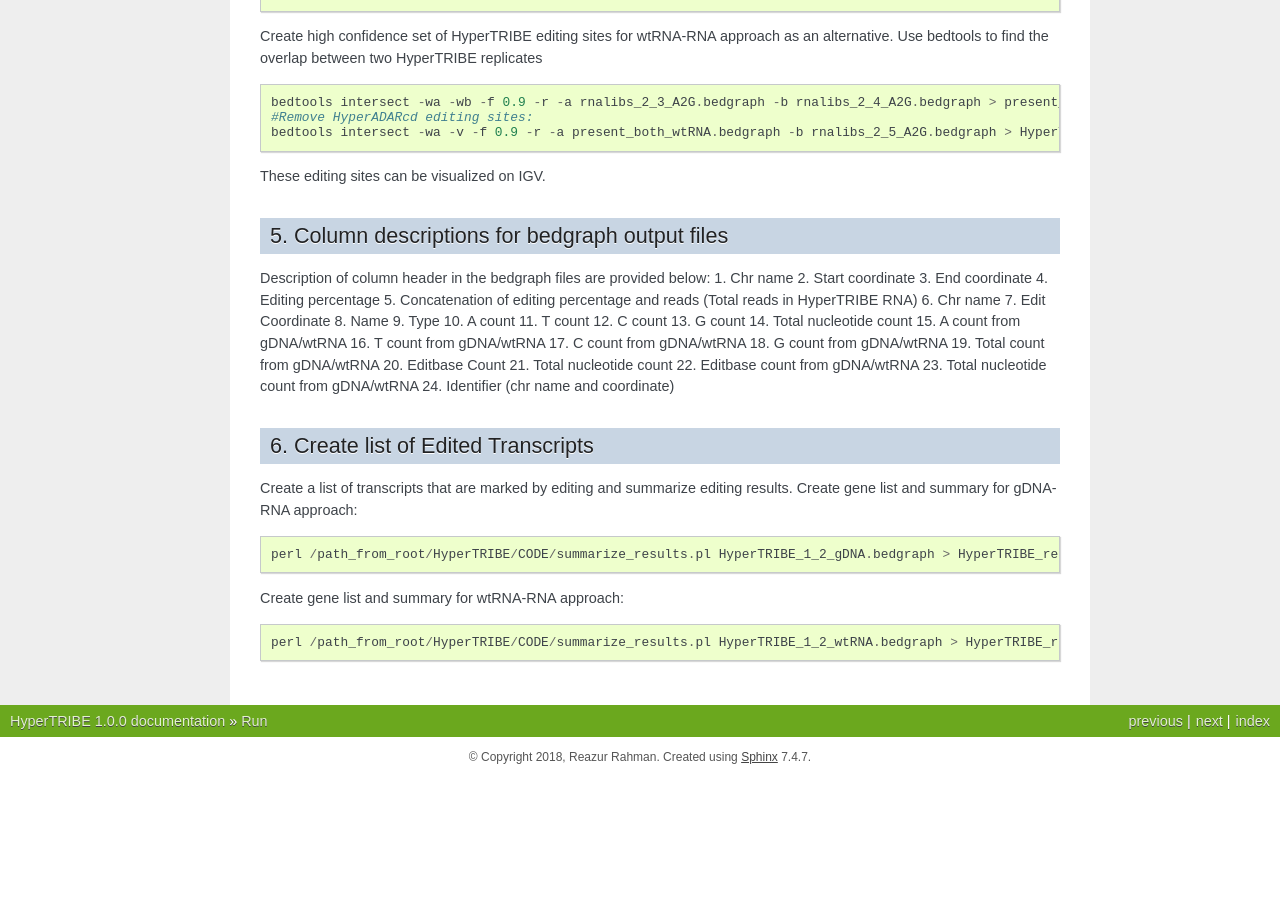
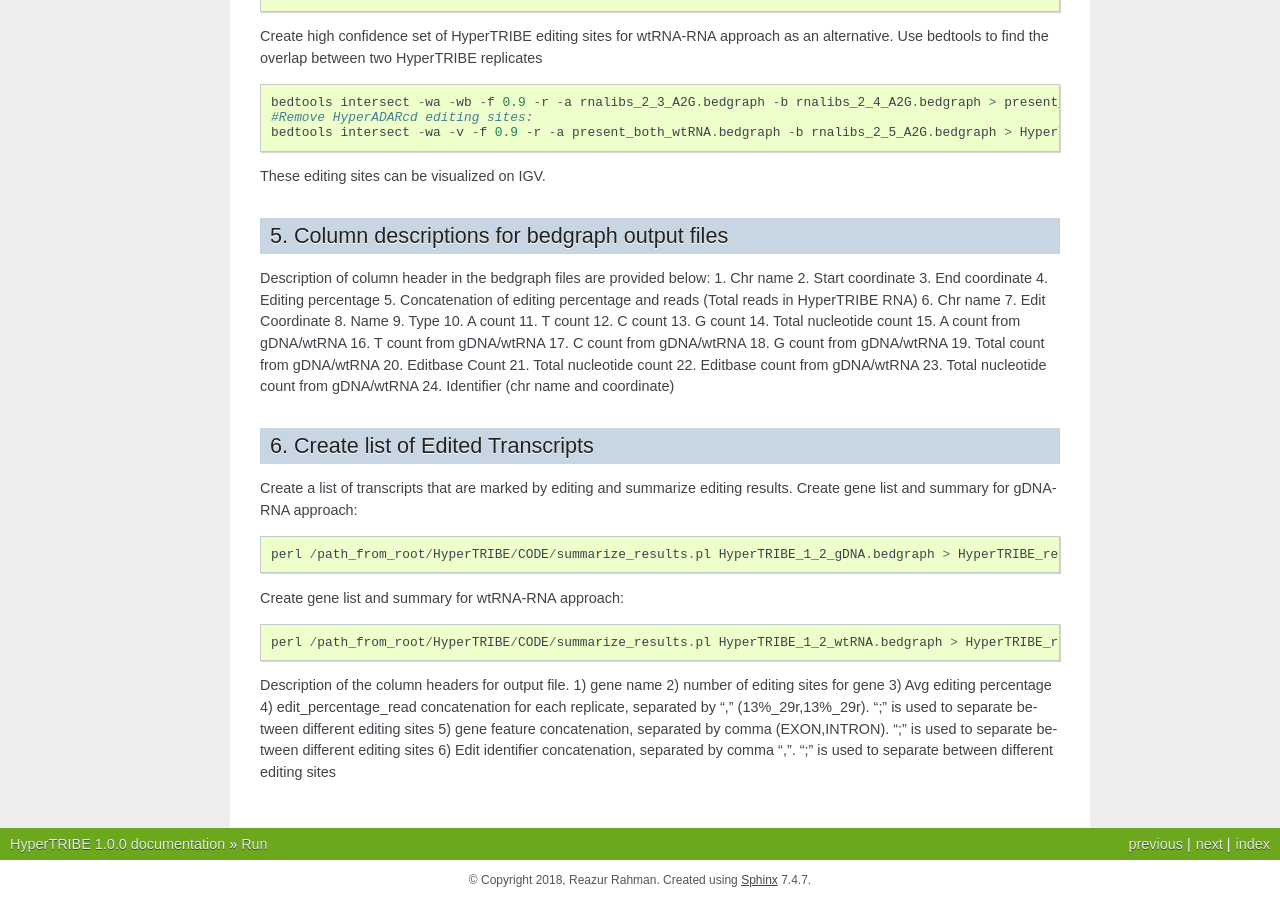
Before and after one commit to rosbashlab/HyperTRIBE, a Sphinx documentation site: the page built from docs/source/run.rst, in a window 1280 px wide and 900 px high, scrolled down 3587 px. Built offline with Sphinx 7.4.7, drawn with Linux system fonts in a browser that asks for light colours; pages that are not in the unit, such as notebooks, are missing from menus; before the commit the page ends 4364 px from its top, so only the background shows below that.

Commit message:
update documentation

```diff
--- a/docs/source/run.rst
+++ b/docs/source/run.rst
@@ -204,3 +204,11 @@ Create gene list and summary for wtRNA-RNA approach:
 ::
 
     perl /path_from_root/HyperTRIBE/CODE/summarize_results.pl HyperTRIBE_1_2_wtRNA.bedgraph > HyperTRIBE_results_wtRNA.xls
+
+Description of the column headers for output file.
+1) gene name
+2) number of editing sites for gene
+3) Avg editing percentage
+4) edit_percentage_read concatenation for each replicate, separated by "," (13%_29r,13%_29r). ";" is used to separate between different editing sites
+5) gene feature concatenation, separated by comma (EXON,INTRON). ";" is used to separate between different editing sites
+6) Edit identifier concatenation, separated by comma ",". ";" is used to separate between different editing sites
```
